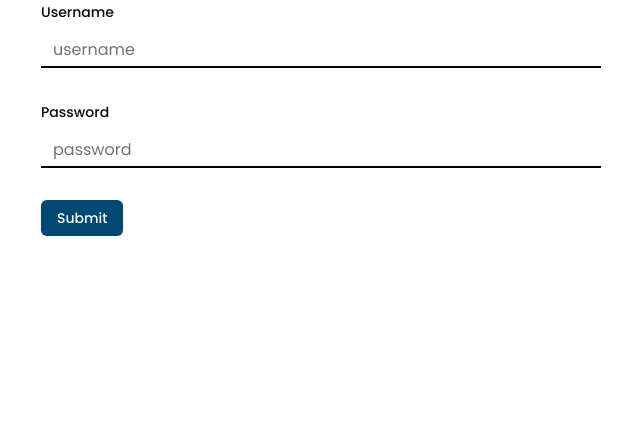
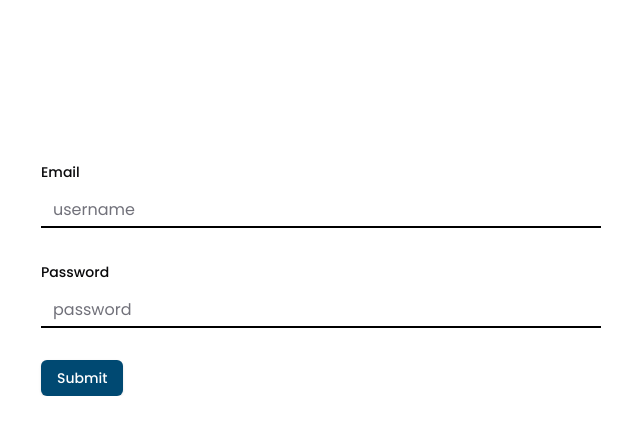
Before and after one commit to mfazrinizar/website-hmif, a React (Vite) app: page /admin in a window 1280 px wide. Shown: the top 434 px of the page, without its empty margins (319-959 px from the left). Built offline with nearby package versions, Linux system fonts and the light colour scheme; no server answers.

Commit message:
feat: admin sign in

```diff
--- /dev/null
+++ b/src/lib/networks/adminQueries.tsx
@@ -0,0 +1,22 @@
+import { supabase } from "../createClient";
+
+async function signInUser({ email, password }: any) {
+  const { data, error } = await supabase.auth.signInWithPassword({
+    email: email,
+    password: password,
+  });
+
+  if (error) return false;
+
+  if (data) return true;
+}
+
+async function getUser() {
+  const {
+    data: { user },
+  } = await supabase.auth.getUser();
+
+  return user;
+}
+
+export { signInUser, getUser };
--- a/src/lib/networks/profileQueries.ts
+++ b/src/lib/networks/profileQueries.ts
@@ -34,13 +34,12 @@ async function getMemberData() {
 }
 
 function useMemberData() {
-  const { data, error, isLoading } = useQuery<ColumnMember[], Error>({
+  const { data } = useQuery<ColumnMember[], Error>({
     queryKey: ["memberQuery"],
     queryFn: () =>
       new Promise<ColumnMember[]>((resolve, reject) => {
         getMemberData()
           .then((res) => {
-            // console.log(res);
             if (res) {
               resolve(res);
             } else {
--- a/src/pages/Admin.tsx
+++ b/src/pages/Admin.tsx
@@ -15,40 +15,67 @@ import {
   FormMessage,
 } from "@/components/ui/form";
 import { Input } from "@/components/ui/input";
+import { useNavigate } from "react-router-dom";
+
+import { signInUser, getUser } from "@/lib/networks/adminQueries";
+import { useQuery } from "@tanstack/react-query";
 
 const formSchema = z.object({
-  username: z.string().min(2).max(50),
+  email: z.string().email(),
   password: z.string().min(2).max(50),
 });
 
 export default function Admin() {
+  const navigate = useNavigate();
+
   const form = useForm<z.infer<typeof formSchema>>({
     resolver: zodResolver(formSchema),
     defaultValues: {
-      username: "",
+      email: "",
       password: "",
     },
   });
 
   // 2. Define a submit handler.
-  function onSubmit(values: z.infer<typeof formSchema>) {
+  async function onSubmit(values: z.infer<typeof formSchema>) {
     // Do something with the form values.
     // ✅ This will be type-safe and validated.
-    console.log(values);
+    if (await signInUser(values)) navigate("/admin/dashboard");
+
+    // const { data } = useQuery<any, Error>({
+    //   queryKey: ["user"],
+    //   queryFn: () =>
+    //     new Promise<any>((resolve, reject) => {
+    //       getUser()
+    //         .then((res) => {
+    //           if (res) {
+    //             resolve(res);
+    //           } else {
+    //             reject("No data found");
+    //           }
+    //         })
+    //         .catch((err) => {
+    //           reject(err);
+    //         });
+    //     }),
+    // });
+
+    // console.log(data);
+    // console.log(values);
   }
 
   return (
     <Form {...form}>
       <form
         onSubmit={form.handleSubmit(onSubmit)}
-        className="mx-auto space-y-8 md:w-1/2"
+        className="mx-auto mt-40 space-y-8 md:w-1/2"
       >
         <FormField
           control={form.control}
-          name="username"
+          name="email"
           render={({ field }) => (
             <FormItem>
-              <FormLabel>Username</FormLabel>
+              <FormLabel>Email</FormLabel>
               <FormControl>
                 <Input placeholder="username" {...field} />
               </FormControl>
```
